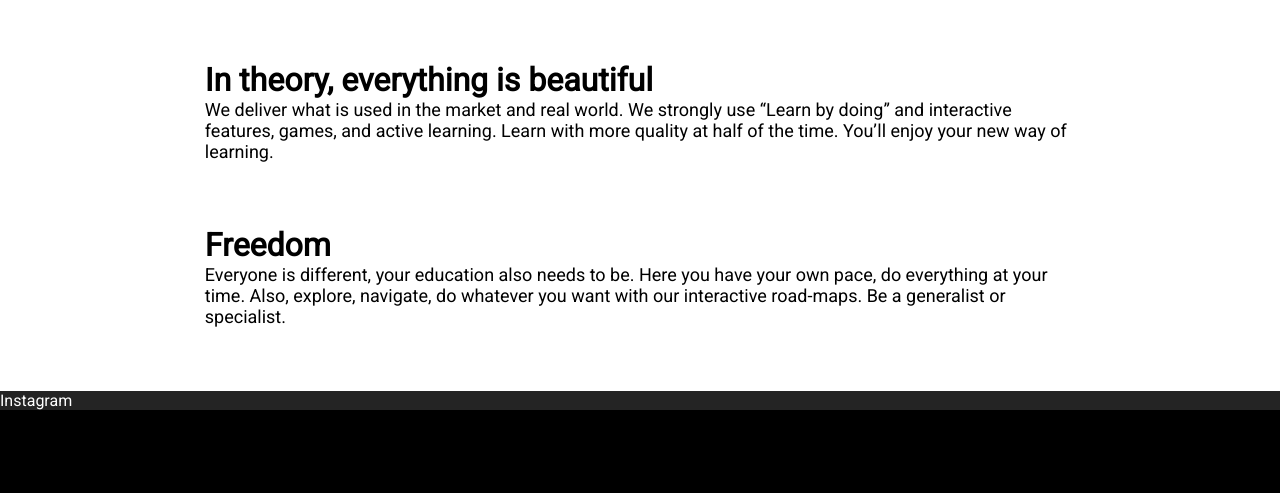
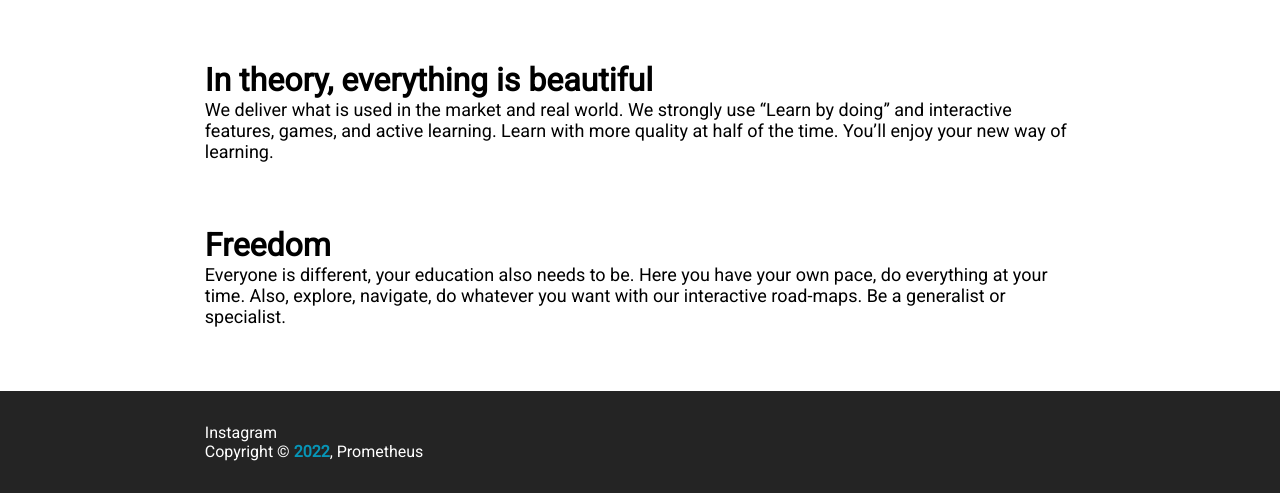
Before and after one commit to angelomaximo/pmts, a plain HTML site: page index.html in a window 1280 px wide. Shown: the part 719-1212 px from the top of the page. Before the commit the page ends 1129 px from the top, so only its background shows below. Drawn offline with Linux system fonts and the light colour scheme.

Commit message:
Basic footer

```diff
--- a/index.html
+++ b/index.html
@@ -47,7 +47,10 @@
     </section>
 
     <footer>
-        <p>Instagram</p>
+        <a href="https://www.instagram.com/prometheus.corp/" alt="_blank">Instagram</a>
+        <p>Copyright &copy; <span id="copyright-year">YEAR</span>, Prometheus</p>
     </footer>
+
+    <script src="script.js" id="d"></script>
 </body>
 </html>
--- a/script.js
+++ b/script.js
@@ -0,0 +1 @@
+document.querySelector('#copyright-year').innerText = new Date().getFullYear();
--- a/style.css
+++ b/style.css
@@ -146,5 +146,9 @@ span {
 /* FOOTER */
 
 footer {
+    display: flex;
+    justify-content: center;
+    flex-direction: column;
     background-color: #242424;
+    padding: 32px 16vw;
 }
```
